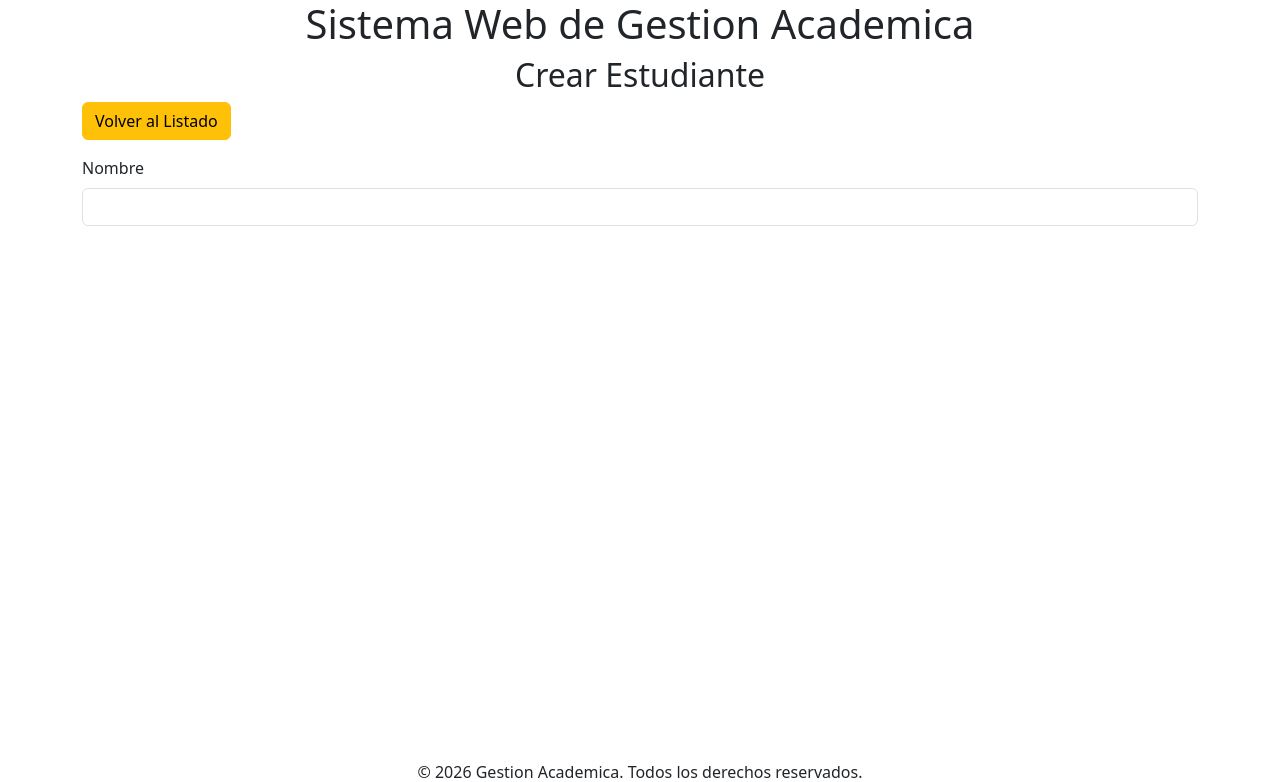
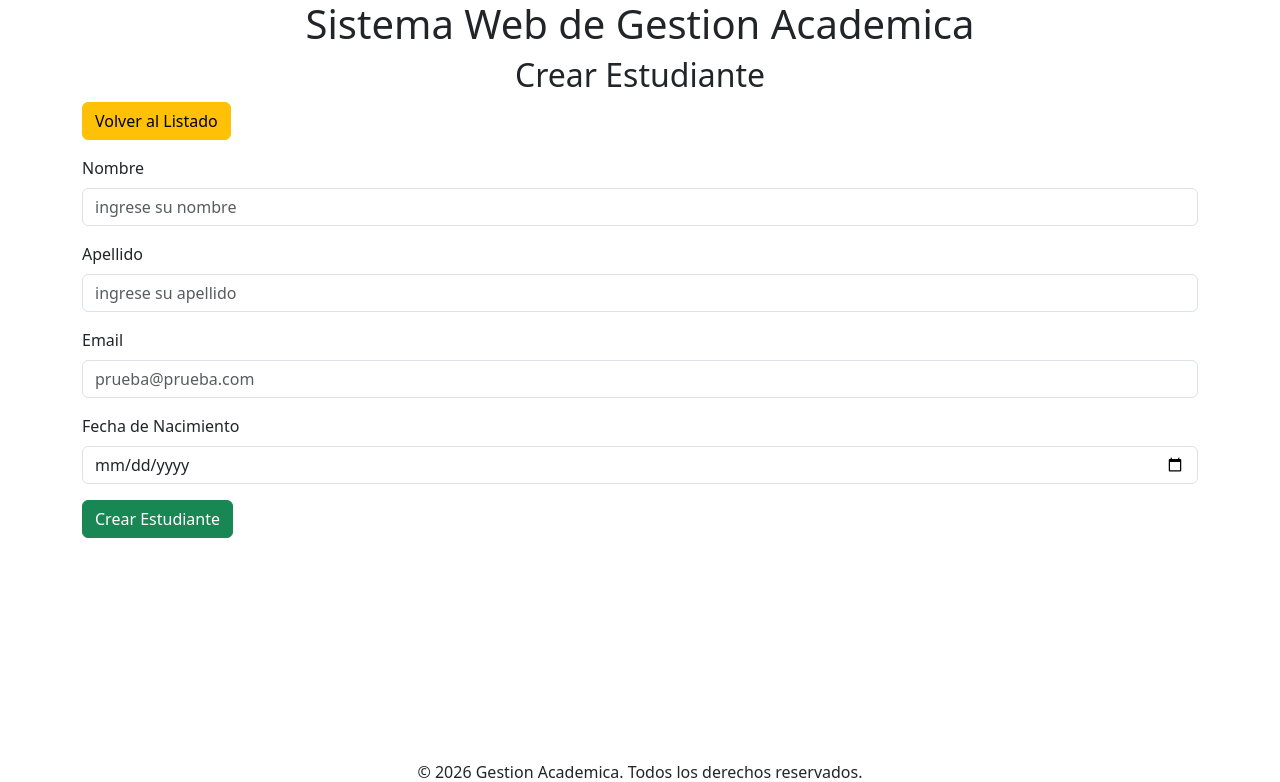
Before and after one commit to jvargas6922/academic_management, a Django app: page /students/create/ in a window 1280 px wide. Shown: the top 782 px of the page. Run offline with Django 4.2, Linux system fonts and the light colour scheme.

Commit message:
creacion de estudiantes por formulario

```diff
--- a/apps/students/views.py
+++ b/apps/students/views.py
@@ -25,5 +25,5 @@ def create(requests):
             birth_date=birth_date
             )
         student.save()
-        return redirect('students:index')
+        return redirect('list_students')
     return render(requests, 'student/create.html')
--- a/templates/student/create.html
+++ b/templates/student/create.html
@@ -8,12 +8,25 @@
 <div class="container">
     <h2 class="text-center">Crear Estudiante</h2>
     <a href="{% url 'list_students' %}" class="btn btn-warning mb-3">Volver al Listado</a>
-    <form action="">
+    <form method="POST" action="{% url 'create_student' %}">
         {% csrf_token %}
         <div class="mb-3">
             <label for="first_name" class="form-label">Nombre</label>
-            <input type="text" class="form-control" id="first_name" name="first_name" required>
+            <input type="text" class="form-control" id="first_name" name="first_name" maxlength="50" required placeholder="ingrese su nombre">
         </div>
+        <div class="mb-3">
+            <label for="last_name" class="form-label">Apellido</label>
+            <input type="text" class="form-control" id="last_name" name="last_name" required placeholder="ingrese su apellido">
+        </div>
+        <div class="mb-3">
+            <label for="email" class="form-label">Email</label>
+            <input type="email" class="form-control" id="email" name="email" required placeholder="prueba@prueba.com">
+        </div>
+        <div class="mb-3">
+            <label for="birth_date" class="form-label">Fecha de Nacimiento</label>
+            <input type="date" class="form-control" id="birth_date" name="birth_date" required>
+        </div>
+        <button type="submit" class="btn btn-success">Crear Estudiante</button>
     </form>
 </div>
 
```
Also changed, not shown: db.sqlite3.
